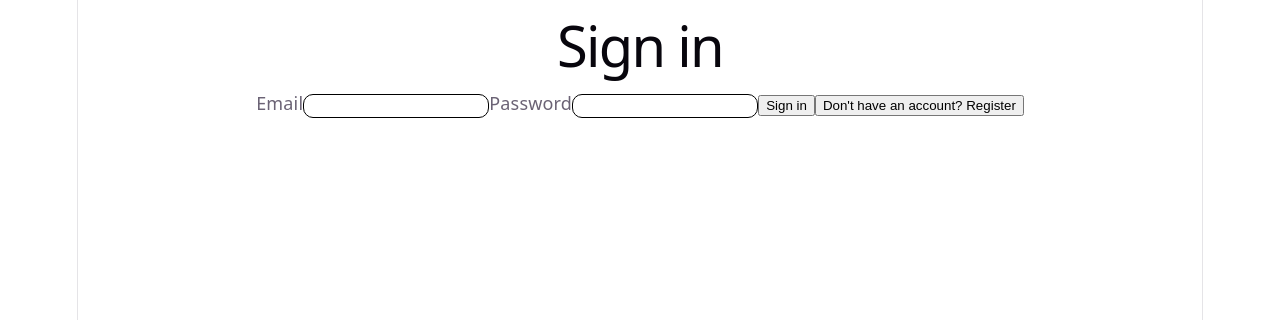
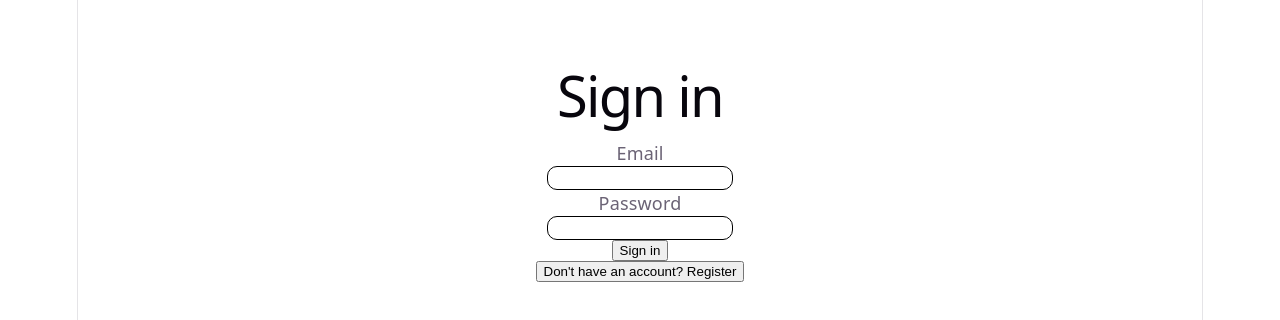
Before and after one commit to bumbens/weighttracker, a React (Vite) app in the folder weighttracker-frontend/: page / in a window 1280 px wide. Shown: the top 320 px of the page. Built offline with nearby package versions, Linux system fonts and the light colour scheme.

Commit message:
Add registration page and link to it from login page

```diff
--- a/weighttracker-frontend/src/components/auth/Login.jsx
+++ b/weighttracker-frontend/src/components/auth/Login.jsx
@@ -1,6 +1,7 @@
 import { useState } from "react";
 import { login } from "../../services/api";
 import RegisterUser from "./RegisterUser";
+import styles from "../css/LoginPage.module.css"
 
 function Login({ onLogin }) {
     const [mail, setMail] = useState("")
@@ -27,7 +28,7 @@ function Login({ onLogin }) {
     }
 
     return (
-        <div>
+        <div className={styles.container}>
             <h1>Sign in</h1>
             {error && <p style={{ color: 'red' }}>{error}</p>}
             <label>Email</label>
--- a/weighttracker-frontend/src/components/auth/RegisterUser.jsx
+++ b/weighttracker-frontend/src/components/auth/RegisterUser.jsx
@@ -1,5 +1,6 @@
 import { useState } from "react";
 import { registerUser } from "../../services/api";
+import styles from "../css/Registration.module.css"
 
 function RegisterUser({ onRegister }) {
     const [name, setName] = useState("")
@@ -18,13 +19,13 @@ function RegisterUser({ onRegister }) {
         }
 
         const date = new Date().toLocaleDateString('en-CA')
-        registerUser({ name, mail, age, height, startWeight, targetWeight, startDate: date })
+        registerUser({ name, mail, age, password, height, startWeight, targetWeight, startDate: date })
             .then(() => onRegister())
             .catch(err => alert("Registration failed"))
     }
 
     return (
-        <div>
+        <div className={styles.container}>
             <h1>Register</h1>
             <label>Name</label>
             <input type="text" value={name} onChange={e => setName(e.target.value)} />
--- /dev/null
+++ b/weighttracker-frontend/src/components/css/LoginPage.module.css
@@ -0,0 +1,6 @@
+.container{
+    display: flex;
+    flex-direction: column;
+    align-items: center;
+    margin-top: 50px;
+}
--- /dev/null
+++ b/weighttracker-frontend/src/components/css/Registration.module.css
@@ -0,0 +1,6 @@
+.container {
+    display: flex;
+    flex-direction: column;
+    align-items: center;
+    margin-top: 50px;
+}
```
